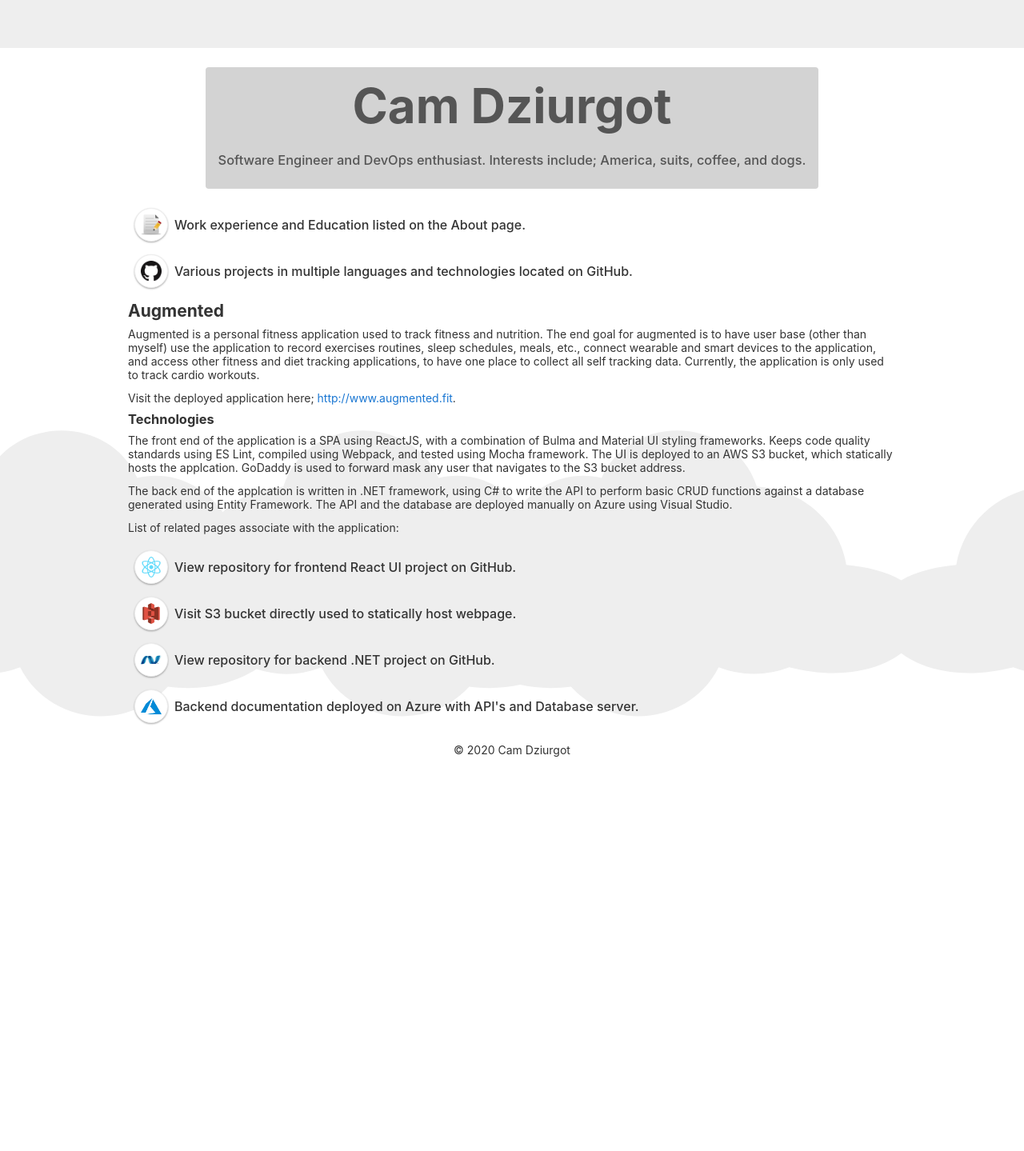
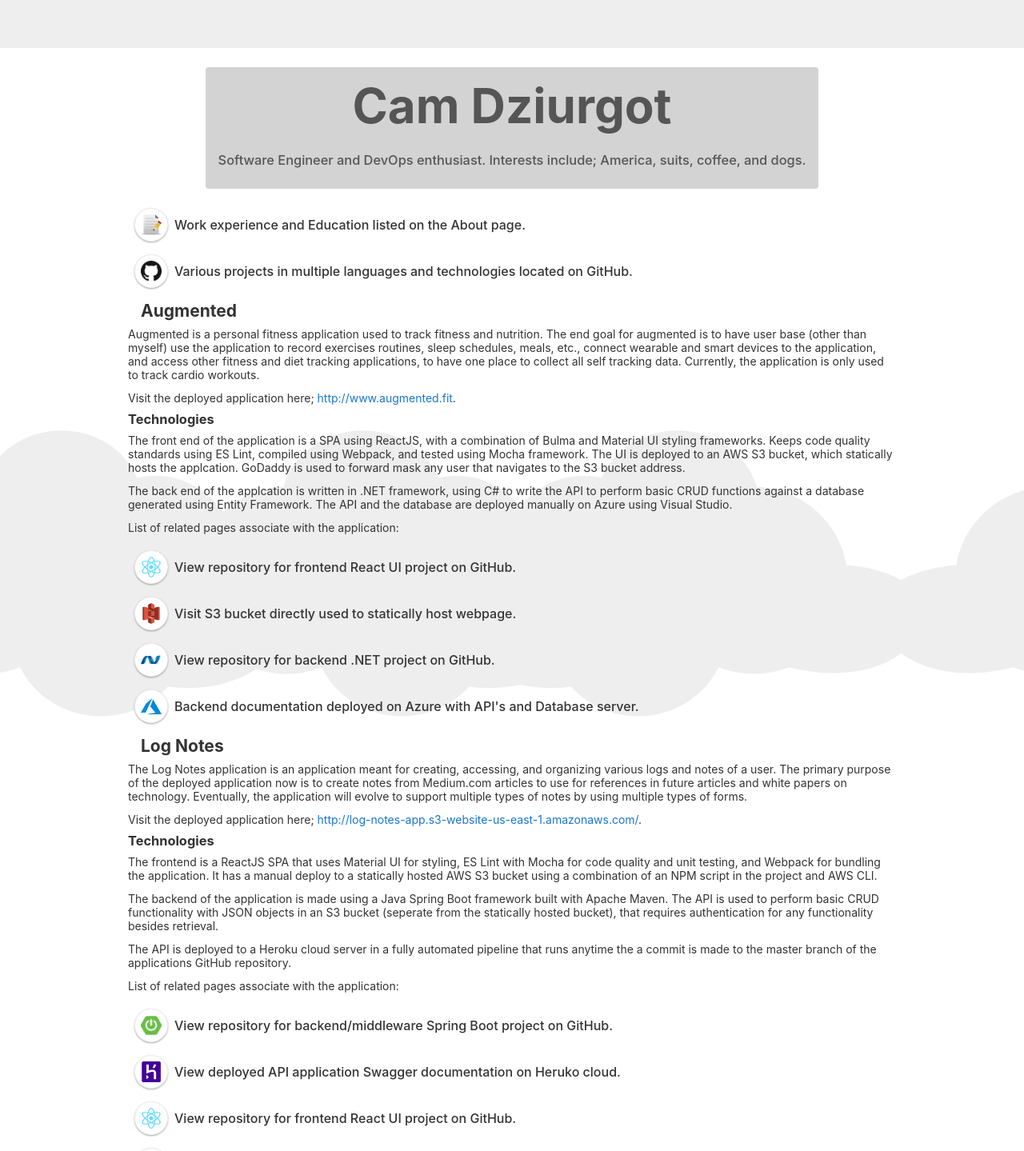
Before and after one commit to cameronDz/homepage-ui, an Angular app: page / in a window 1280 px wide. Shown: the top 1439 px of the page at 80% size. Before the commit the page ends 964 px from the top, so only its background shows below. Built offline with nearby package versions, Linux system fonts and the light colour scheme.

Commit message:
add log notes and styling to app title

```diff
--- a/src/app/components/application-overview-container/application-overview-container.component.html
+++ b/src/app/components/application-overview-container/application-overview-container.component.html
@@ -1,8 +1,17 @@
-<md-application-overview *ngIf="overviewModel"
-    [deployedUrl]="overviewModel.deployedUrl"
-    [overviewParagraphs]="overviewModel.overviewParagraphs"
-    [technologyParagraphs]="overviewModel.technologyParagraphs"
-    [title]="overviewModel.title"
-    [technologyBullets]="technologyBullets"
+<md-application-overview *ngIf="augmentedOverviewModel"
+    [deployedUrl]="augmentedOverviewModel.deployedUrl"
+    [overviewParagraphs]="augmentedOverviewModel.overviewParagraphs"
+    [technologyParagraphs]="augmentedOverviewModel.technologyParagraphs"
+    [title]="augmentedOverviewModel.title"
+    [technologyBullets]="augmentedTechnologyBullets"
 >
 </md-application-overview>
+
+<md-application-overview *ngIf="logNotesOverviewModel"
+    [deployedUrl]="logNotesOverviewModel.deployedUrl"
+    [overviewParagraphs]="logNotesOverviewModel.overviewParagraphs"
+    [technologyParagraphs]="logNotesOverviewModel.technologyParagraphs"
+    [title]="logNotesOverviewModel.title"
+    [technologyBullets]="logNotesTechnologyBullets"
+>
+</md-application-overview>
--- a/src/app/components/application-overview-container/application-overview-container.component.ts
+++ b/src/app/components/application-overview-container/application-overview-container.component.ts
@@ -11,15 +11,19 @@
 })
 export class ApplicationOverviewContainerComponent implements OnInit {
 
-  public overviewModel: ApplicationOverviewModel;
-  public technologyBullets: Array<BulletPointModel>;
+  public augmentedOverviewModel: ApplicationOverviewModel;
+  public augmentedTechnologyBullets: Array<BulletPointModel>;
+
+  public logNotesOverviewModel: ApplicationOverviewModel;
+  public logNotesTechnologyBullets: Array<BulletPointModel>;
 
   constructor(private applicationOverviewService: ApplicationOverviewService, private bulletPointService: BulletPointService) {}
 
   ngOnInit(): void {
-    this.overviewModel = this.applicationOverviewService.getAugmentedApplicationInformation();
-    this.technologyBullets = this.bulletPointService.getAugmentedApplicationBulletPoints();
-    console.log('this.overviewModel', this.overviewModel);
+    this.augmentedOverviewModel = this.applicationOverviewService.getAugmentedApplicationInformation();
+    this.augmentedTechnologyBullets = this.bulletPointService.getAugmentedApplicationBulletPoints();
+
+    this.logNotesOverviewModel = this.applicationOverviewService.getLogNotesApplicationInformation();
+    this.logNotesTechnologyBullets = this.bulletPointService.getLogNotesApplicationBulletPoints();
   }
-
 }
--- a/src/app/components/application-overview/application-overview.component.html
+++ b/src/app/components/application-overview/application-overview.component.html
@@ -1,5 +1,5 @@
 <div class="application-overview-container">
-    <h2 *ngIf="title">{{title}}</h2>
+    <h2 *ngIf="title" class="application-title">{{title}}</h2>
 
     <div *ngIf="overviewParagraphs" class="overview-paragraphs-container">
         <ng-container *ngFor="let paragraph of overviewParagraphs">
--- a/src/app/components/application-overview/application-overview.component.scss
+++ b/src/app/components/application-overview/application-overview.component.scss
@@ -1,4 +1,8 @@
 .application-overview-container {
+  .application-title {
+    margin-left: 16px;
+  }
+
   .bullet-point-container {
     display: block;
   }
```
